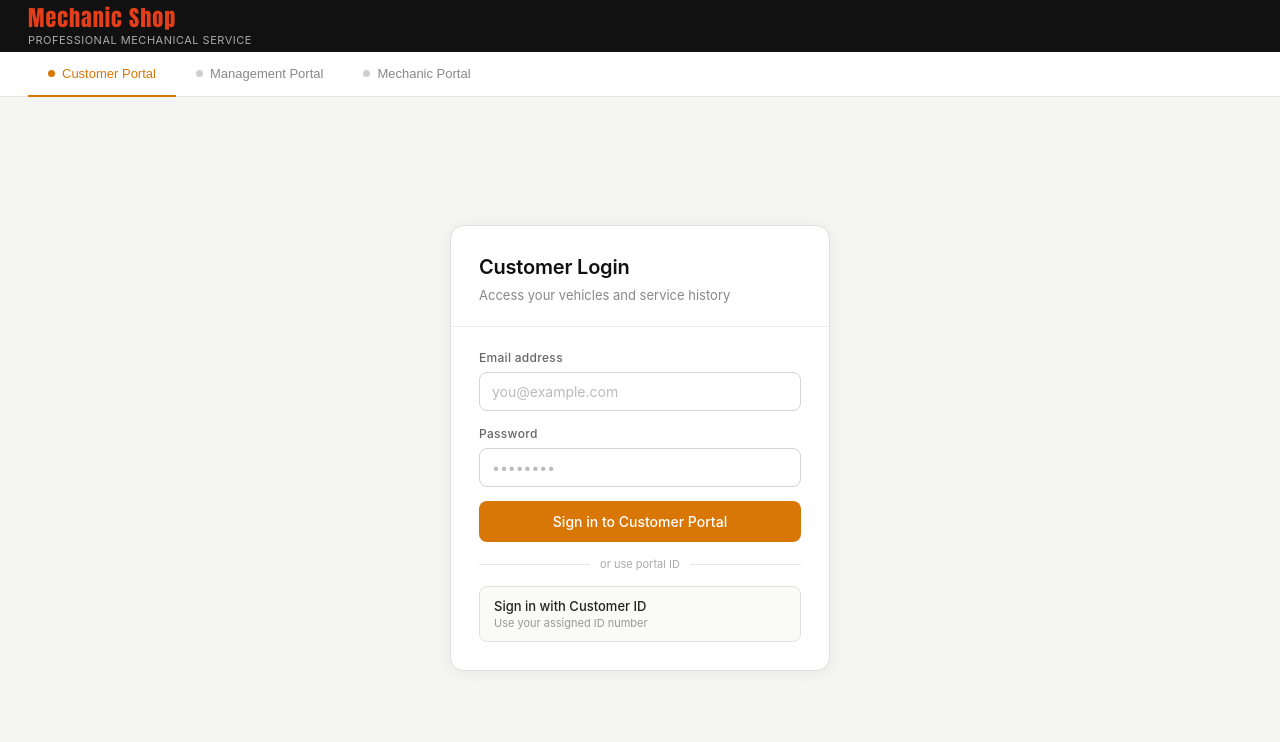
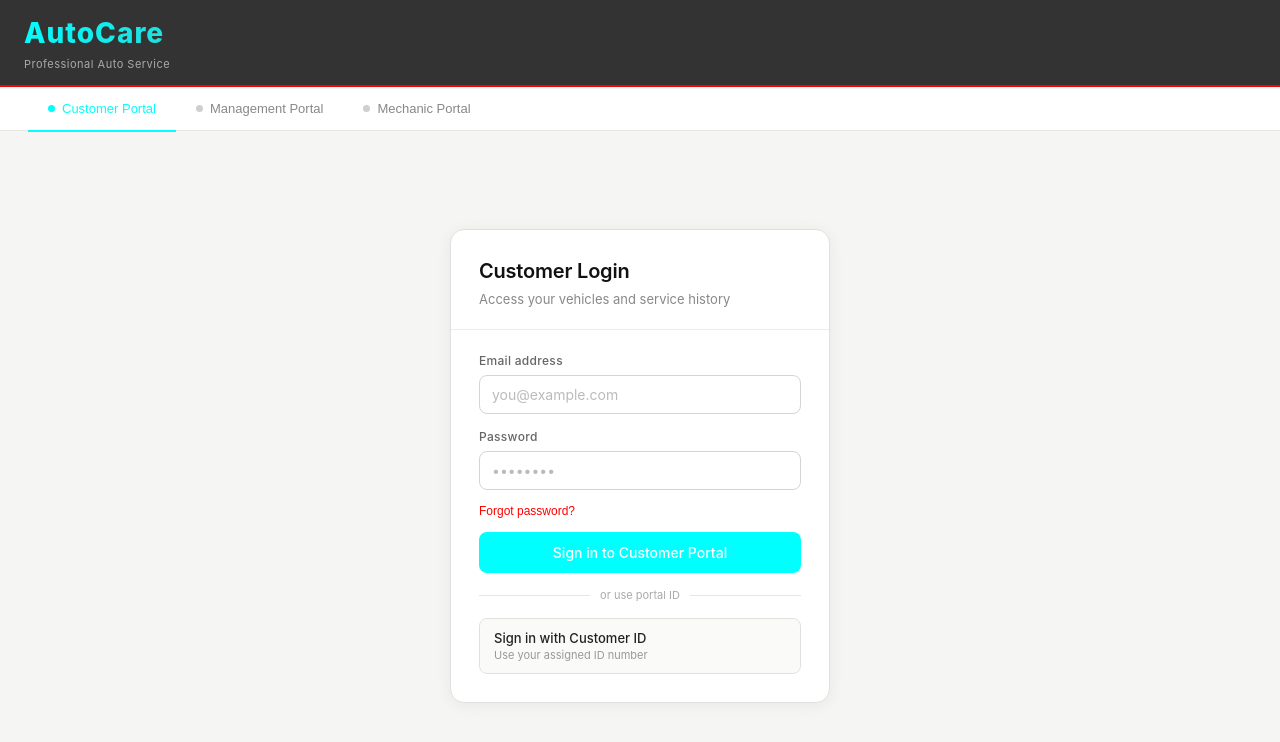
Before and after one commit to tanmaike/CS-3560-Group-Project, a React (Vite) app: page / in a window 1280 px wide. Shown: the top 742 px of the page. Built offline with nearby package versions, Linux system fonts and the light colour scheme.

Commit message:
login slight changes

```diff
--- a/src/Login.css
+++ b/src/Login.css
@@ -1,5 +1,3 @@
-/* Login.css */
-
 .login-page {
   min-height: 100vh;
   display: flex;
@@ -7,34 +5,45 @@
   background: #f5f5f3;
 }
 
-/* ── Header ── */
+/*  portal header ── */
 .login-app-header {
-  background: #111;
-  padding: 0 28px;
-  height: 52px;
-  display: flex;
-  align-items: center;
+  background-color: var(--bg-dark-gray, #2d2d2d);
+  box-shadow: 0 2px 8px rgba(0,0,0,0.3);
+  border-bottom: 2px solid var(--accent-red, #e53e1a);
   flex-shrink: 0;
 }
 
 .login-brand {
   display: flex;
   flex-direction: column;
-  line-height: 1.2;
+  padding: 12px 24px;
 }
 
 .brand-name {
-  font-family: 'Bebas Neue', 'Impact', sans-serif;
-  font-size: 22px;
-  color: #e53e1a;
+  font-size: 28px;
+  font-weight: 800;
+  background: linear-gradient(135deg, var(--accent-cyan, #00bcd4), var(--accent-red, #e53e1a));
+  -webkit-background-clip: text;
+  background-clip: text;
+  color: transparent;
+  letter-spacing: 1px;
+}
+
+.brand-text {
+  font-size: 28px;
+  font-weight: 800;
+  background: linear-gradient(135deg, var(--accent-cyan), var(--accent-red));
+  -webkit-background-clip: text;
+  background-clip: text;
+  color: transparent;
   letter-spacing: 1px;
 }
 
 .brand-tagline {
-  font-size: 10px;
-  color: #888;
-  letter-spacing: 2.5px;
-  text-transform: uppercase;
+  font-size: 11px;
+  color: var(--text-light, #aaa);
+  letter-spacing: 0.5px;
+  margin-top: 2px;
 }
 
 /* ── Tabs ── */
@@ -79,9 +88,9 @@
 }
 
 /* Tab accent colors */
-.login-tab--customer.active { color: #d97706; border-bottom-color: #d97706; }
-.login-tab--manager.active  { color: #2563eb; border-bottom-color: #2563eb; }
-.login-tab--mechanic.active { color: #059669; border-bottom-color: #059669; }
+.login-tab--customer.active { color: cyan; border-bottom-color: cyan; }
+.login-tab--manager.active  { color: red; border-bottom-color: red; }
+.login-tab--mechanic.active { color: cyan; border-bottom-color:cyan; }
 
 /* ── Body ── */
 .login-body {
@@ -218,9 +227,9 @@
 .login-forgot:hover { opacity: 0.7; text-decoration: underline; }
 
 /* Portal-specific forgot link colors */
-.login-card--customer .login-forgot { color: #d97706; }
-.login-card--manager  .login-forgot { color: #2563eb; }
-.login-card--mechanic .login-forgot { color: #059669; }
+.login-card--customer .login-forgot { color: red; }
+.login-card--manager  .login-forgot { color: cyan; }
+.login-card--mechanic .login-forgot { color: red; }
 
 /* ── Submit Button ── */
 .login-submit {
@@ -239,9 +248,9 @@
 .login-submit:active { transform: scale(0.98); }
 .login-submit:disabled { opacity: 0.6; cursor: not-allowed; }
 
-.login-submit--customer { background: #d97706; }
-.login-submit--manager  { background: #2563eb; }
-.login-submit--mechanic { background: #059669; }
+.login-submit--customer { background: cyan; }
+.login-submit--manager  { background: red; }
+.login-submit--mechanic { background: cyan; }
 
 .login-submit:not(:disabled):hover { opacity: 0.88; }
 
--- a/src/Login.jsx
+++ b/src/Login.jsx
@@ -1,6 +1,6 @@
-// Login.jsx
 import { useState } from 'react';
 import './Login.css';
+
 
 const PORTALS = {
   customer: {
@@ -55,9 +55,9 @@ function Login({ onLogin }) {
   return (
     <div className="login-page">
       <header className="login-app-header">
-        <div className="login-brand">
-          <span className="brand-name">Mechanic Shop</span>
-          <span className="brand-tagline">Professional Mechanical Service</span>
+        <div className="brand-section login-brand">
+          <span className="brand-text">AutoCare</span>
+          <span className="brand-tagline">Professional Auto Service</span>
         </div>
       </header>
 
@@ -112,6 +112,9 @@ function Login({ onLogin }) {
               />
             </div>
 
+            <div className="login-row">
+              <button type="button" className="login-forgot">Forgot password?</button>
+            </div>
 
             <button
               type="submit"
```
